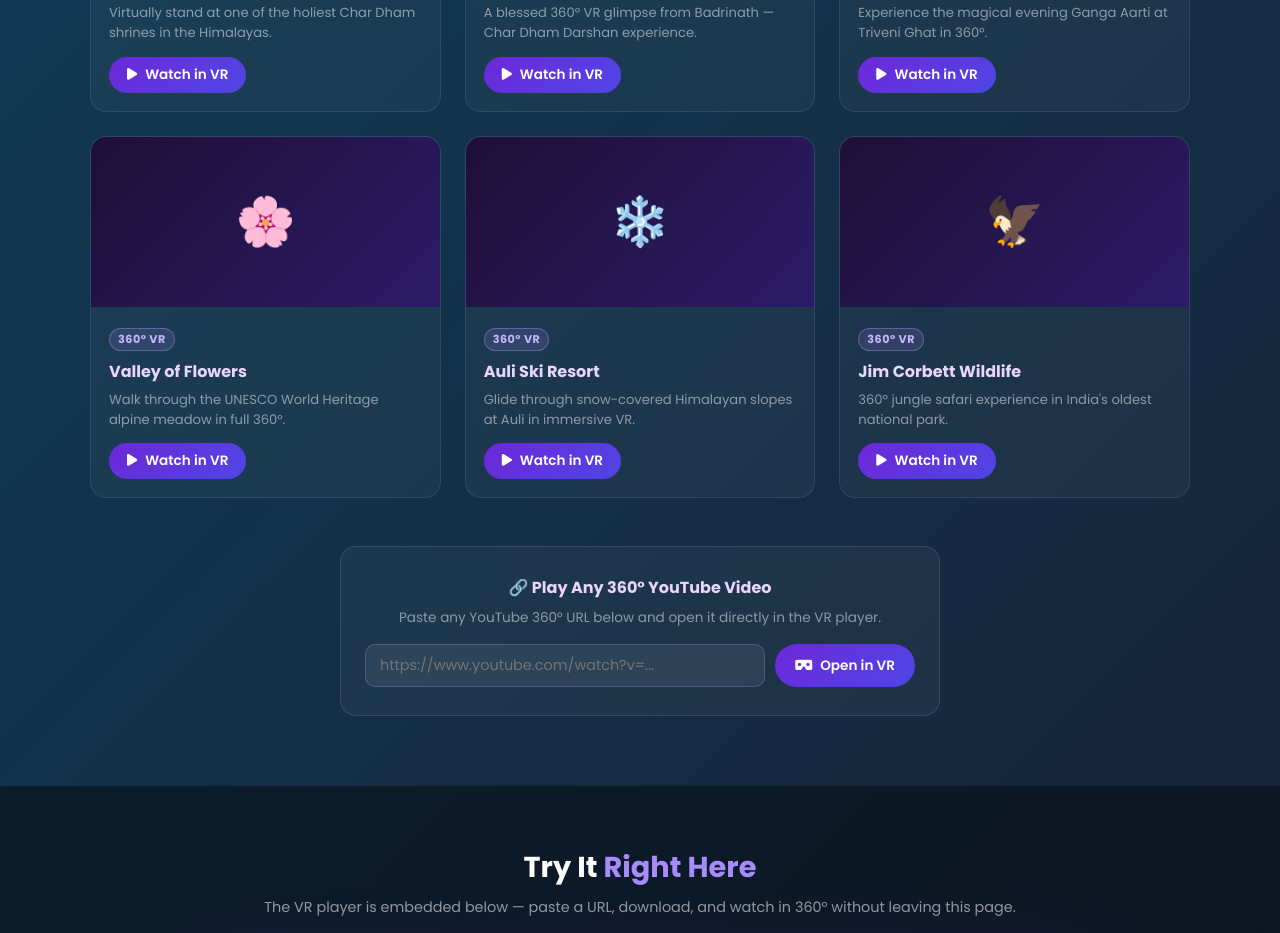
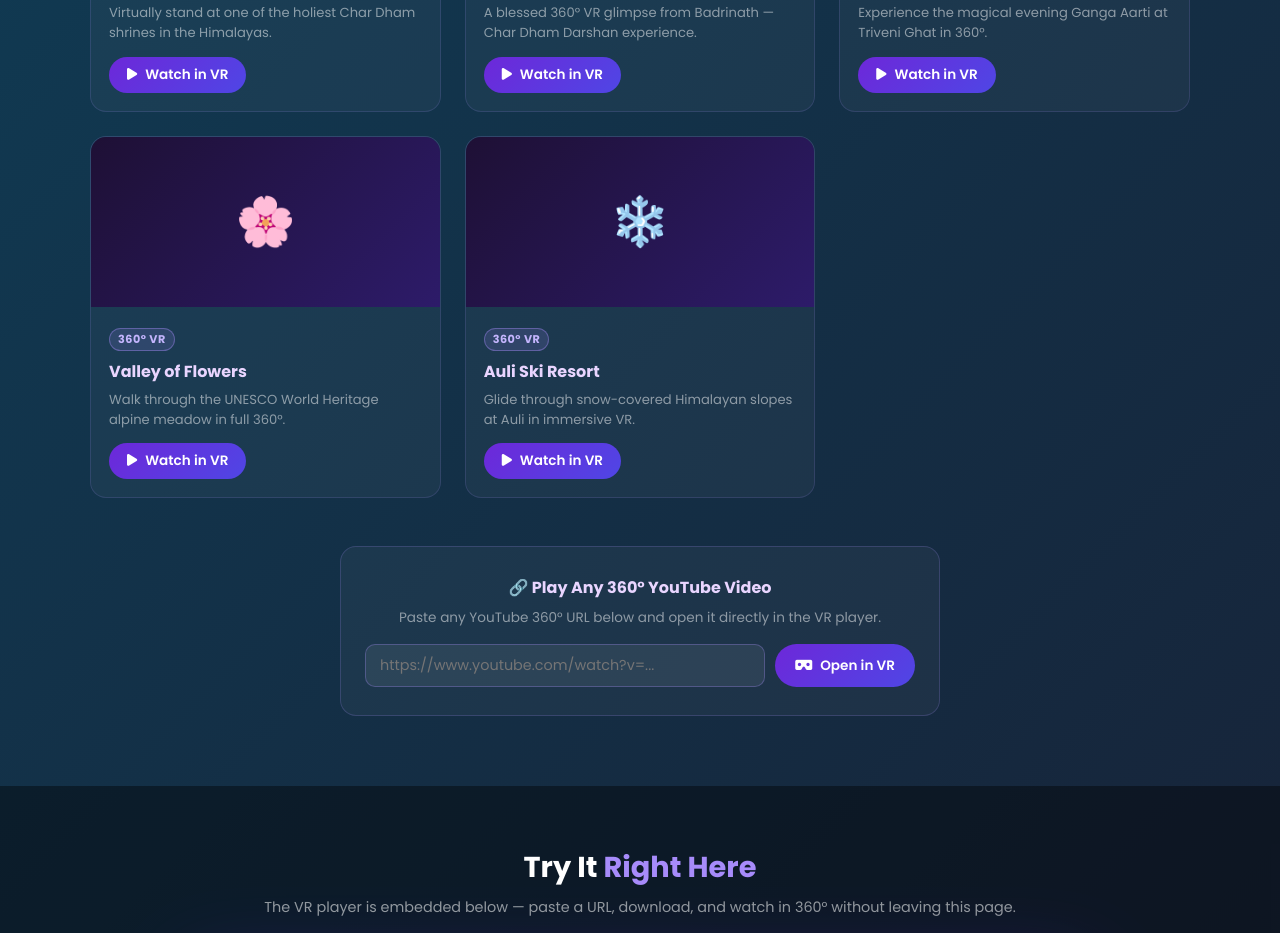
Before and after one commit to Singh-is-ding/teerthlok, a website: page VR.HTML in a window 1280 px wide. Shown: the part 2205-3138 px from the top of the page. Drawn offline with Linux system fonts and the light colour scheme.

Commit message:
Update VR.HTML

```diff
--- a/VR.HTML
+++ b/VR.HTML
@@ -1,4 +1,3 @@
-
 <!DOCTYPE html>
 <html lang="en">
 <head>
@@ -12,10 +11,8 @@
         :root { --primary: #0a4d68; --secondary: #088395; --accent: #05bfdb; --light: #e8f9fd; --dark: #1a1a2e; --gold: #ffd700; }
         body { background: linear-gradient(135deg, #0a4d68, #1a1a2e); color: white; overflow-x: hidden; }
 
-        /* Parallax */
         .parallax-bg { position: fixed; top: 0; left: 0; width: 100%; height: 100%; z-index: -1; background: url('https://images.pexels.com/photos/32508893/pexels-photo-32508893.jpeg') no-repeat center center fixed; background-size: cover; opacity: 0.4; }
 
-        /* Header */
         header { position: fixed; top: 0; width: 100%; padding: 20px 5%; display: flex; justify-content: space-between; align-items: center; z-index: 1000; background: rgba(10,77,104,0.8); backdrop-filter: blur(10px); box-shadow: 0 5px 15px rgba(0,0,0,0.3); }
         .logo { display: flex; align-items: center; gap: 10px; }
         .logo h1 { font-size: 28px; background: linear-gradient(to right, var(--gold), var(--accent)); -webkit-background-clip: text; background-clip: text; color: transparent; font-weight: 700; }
@@ -27,7 +24,6 @@
         nav a:hover::after, nav a.active::after { width: 100%; }
         nav a.active { color: var(--accent); }
 
-        /* Footer */
         footer { background: rgba(0,0,0,0.7); padding: 50px 5% 20px; margin-top: 80px; }
         .footer-content { display: grid; grid-template-columns: repeat(auto-fit, minmax(200px, 1fr)); gap: 40px; margin-bottom: 40px; }
         .footer-column h3 { font-size: 1.3rem; margin-bottom: 20px; color: var(--accent); }
@@ -39,7 +35,6 @@
 
         @keyframes fadeIn { from { opacity: 0; transform: translateY(20px); } to { opacity: 1; transform: translateY(0); } }
 
-        /* VR Hero */
         .vr-hero { min-height: 60vh; display: flex; flex-direction: column; align-items: center; justify-content: center; text-align: center; padding: 120px 20px 60px; background: linear-gradient(135deg, rgba(10,10,30,0.92), rgba(30,10,60,0.88)); position: relative; overflow: hidden; }
         .vr-hero::before { content: ''; position: absolute; inset: 0; background: url('https://images.unsplash.com/photo-1558618666-fcd25c85cd64?w=1600') center/cover no-repeat; opacity: 0.18; z-index: 0; }
         .vr-hero > * { position: relative; z-index: 1; }
@@ -47,7 +42,6 @@
         .vr-hero h2 span { color: #a78bfa; }
         .vr-hero p { font-size: 1.1rem; color: rgba(255,255,255,0.75); max-width: 600px; line-height: 1.7; margin-bottom: 36px; }
 
-        /* Launch Banner */
         .vr-launch-banner { background: linear-gradient(135deg, #6d28d9, #4f46e5); border-radius: 20px; padding: 32px 40px; max-width: 700px; width: 90%; margin: 0 auto 60px; text-align: center; box-shadow: 0 20px 60px rgba(109,40,217,0.4); border: 1px solid rgba(167,139,250,0.3); }
         .vr-launch-banner h3 { color: #fff; font-size: 1.4rem; margin-bottom: 10px; }
         .vr-launch-banner p { color: rgba(255,255,255,0.75); margin-bottom: 24px; font-size: 0.95rem; }
@@ -55,7 +49,6 @@
         .vr-launch-btn:hover { transform: translateY(-2px) scale(1.03); box-shadow: 0 8px 30px rgba(109,40,217,0.5); color: #4f46e5; }
         .vr-launch-btn i { font-size: 1.2rem; }
 
-        /* How It Works */
         .how-section { padding: 70px 20px; background: rgba(10,10,30,0.6); text-align: center; }
         .how-section h2 { font-size: 2rem; color: #fff; margin-bottom: 48px; }
         .how-section h2 span { color: #a78bfa; }
@@ -66,7 +59,6 @@
         .step-card h4 { color: #e9d5ff; margin-bottom: 8px; font-size: 0.95rem; }
         .step-card p { color: rgba(255,255,255,0.55); font-size: 0.82rem; line-height: 1.5; }
 
-        /* VR Cards */
         .vr-videos-section { padding: 70px 20px; text-align: center; }
         .vr-videos-section h2 { font-size: 2rem; color: #fff; margin-bottom: 12px; }
         .vr-videos-section h2 span { color: #a78bfa; }
@@ -82,14 +74,12 @@
         .vr-card-btn:hover { opacity: 0.88; transform: scale(1.04); }
         .badge-360 { display: inline-block; background: rgba(167,139,250,0.15); border: 1px solid rgba(167,139,250,0.4); color: #c4b5fd; font-size: 0.7rem; font-weight: 700; padding: 2px 8px; border-radius: 50px; margin-bottom: 8px; letter-spacing: 0.5px; }
 
-        /* Gyro Tip */
         .gyro-tip { background: rgba(255,255,255,0.04); border: 1px solid rgba(167,139,250,0.2); border-radius: 16px; padding: 28px 32px; max-width: 700px; margin: 0 auto 60px; display: flex; align-items: flex-start; gap: 20px; text-align: left; }
         .gyro-tip-icon { font-size: 2.4rem; flex-shrink: 0; margin-top: 4px; }
         .gyro-tip h4 { color: #e9d5ff; margin-bottom: 6px; font-size: 1rem; }
         .gyro-tip p { color: rgba(255,255,255,0.55); font-size: 0.88rem; line-height: 1.6; }
         .gyro-tip code { background: rgba(167,139,250,0.15); color: #c4b5fd; padding: 2px 7px; border-radius: 5px; font-size: 0.85rem; }
 
-        /* Inline Player */
         .inline-player-section { padding: 60px 20px; background: rgba(0,0,0,0.4); text-align: center; }
         .inline-player-section h2 { color: #fff; font-size: 1.8rem; margin-bottom: 8px; }
         .inline-player-section h2 span { color: #a78bfa; }
@@ -97,7 +87,6 @@
         .player-frame-wrap { max-width: 900px; margin: 0 auto; border-radius: 20px; overflow: hidden; border: 1px solid rgba(167,139,250,0.25); box-shadow: 0 24px 80px rgba(109,40,217,0.3); background: #000; height: 520px; }
         .player-frame-wrap iframe { width: 100%; height: 100%; border: none; display: block; }
 
-        /* Responsive */
         @media (max-width: 768px) { nav ul { gap: 15px; } }
         @media (max-width: 600px) {
             header { flex-direction: column; gap: 15px; }
@@ -202,10 +191,6 @@
                 <div class="vr-card-thumb-placeholder">❄️</div>
                 <div class="vr-card-body"><div class="badge-360">360° VR</div><h4>Auli Ski Resort</h4><p>Glide through snow-covered Himalayan slopes at Auli in immersive VR.</p><span class="vr-card-btn"><i class="fas fa-play"></i> Watch in VR</span></div>
             </div>
-            <div class="vr-card" onclick="openInVR('https://www.youtube.com/watch?v=Hw0L4b4XTHI')">
-                <div class="vr-card-thumb-placeholder">🦅</div>
-                <div class="vr-card-body"><div class="badge-360">360° VR</div><h4>Jim Corbett Wildlife</h4><p>360° jungle safari experience in India's oldest national park.</p><span class="vr-card-btn"><i class="fas fa-play"></i> Watch in VR</span></div>
-            </div>
         </div>
 
         <div style="max-width:600px; margin:0 auto; background:rgba(255,255,255,0.04); border:1px solid rgba(167,139,250,0.2); border-radius:16px; padding:28px 24px;">
@@ -272,7 +257,6 @@
     </footer>
 
     <script>
-        // Scroll animation for cards
         document.addEventListener('DOMContentLoaded', function () {
             const cards = document.querySelectorAll('.vr-card, .step-card');
             const observer = new IntersectionObserver((entries) => {
@@ -291,7 +275,6 @@
             });
         });
 
-        // Open YouTube URL in VR player
         function openInVR(youtubeUrl) {
             const encoded = encodeURIComponent(youtubeUrl);
             window.open('https://teerthlokkk.netlify.app?url=' + encoded, '_blank');
@@ -303,7 +286,6 @@
             openInVR(val);
         }
 
-        // Parallax scroll
         window.addEventListener('scroll', () => {
             const bg = document.querySelector('.parallax-bg');
             if (bg) bg.style.transform = `translateY(${window.scrollY * 0.4}px)`;
```
